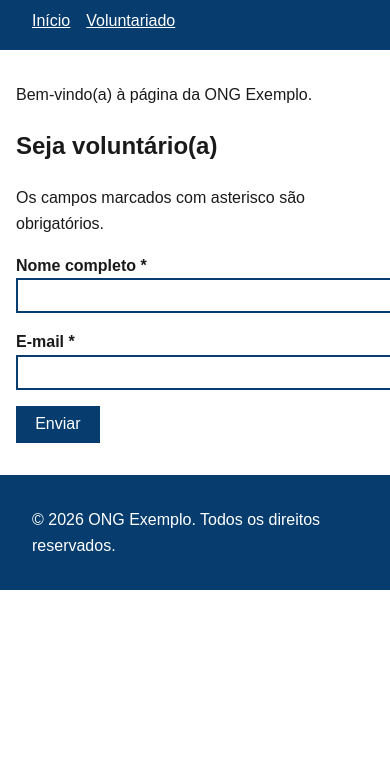
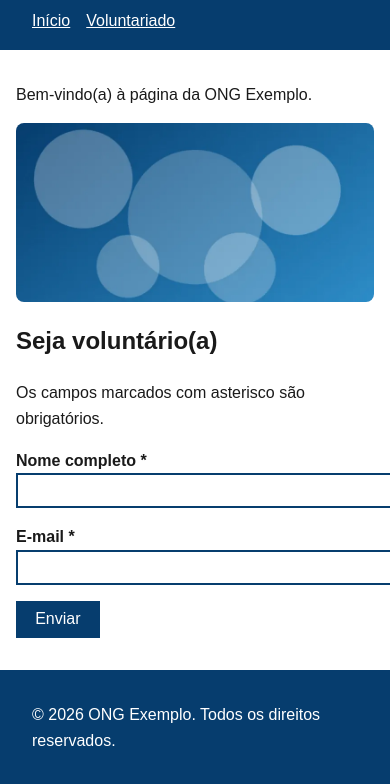
Before and after one commit to GomdimApps/cruzeiro-front-exp-4, a website built with Vite: page index.html in a window 390 px wide. Shown: the part 102-886 px from the top of the page. Before the commit the page ends 844 px from the top, so only its background shows below. Built offline with nearby package versions, Linux system fonts and the light colour scheme.

Commit message:
feat: usa picture com WebP responsivo, lazy loading e texto alternativo

```diff
--- a/index.html
+++ b/index.html
@@ -19,6 +19,10 @@
   </header>
   <main id="conteudo" tabindex="-1">
     <p>Bem-vindo(a) à página da ONG Exemplo.</p>
+    <picture>
+      <source type="image/webp" srcset="img/banner-800.webp 800w, img/banner-1600.webp 1600w" sizes="(max-width: 60rem) 100vw, 60rem">
+      <img src="img/banner-800.jpg" width="800" height="400" loading="lazy" decoding="async" alt="Ilustração abstrata em tons de azul com círculos sobrepostos, representando a união de voluntários da ONG">
+    </picture>
     <section aria-labelledby="titulo-voluntario">
       <h2 id="titulo-voluntario">Seja voluntário(a)</h2>
       <form action="#" method="post" aria-describedby="ajuda-form">
--- a/style.css
+++ b/style.css
@@ -33,3 +33,4 @@ nav a:focus-visible { background: var(--fundo); color: var(--texto); }
   :root { --azul: #000000; --fundo: #000000; --texto: #ffffff; --foco: #ffff00; }
 }
 @media (prefers-reduced-motion: reduce) { * { transition: none !important; animation: none !important; } }
+picture img { display: block; max-width: 100%; height: auto; border-radius: 8px; margin: 1rem 0; }
```
